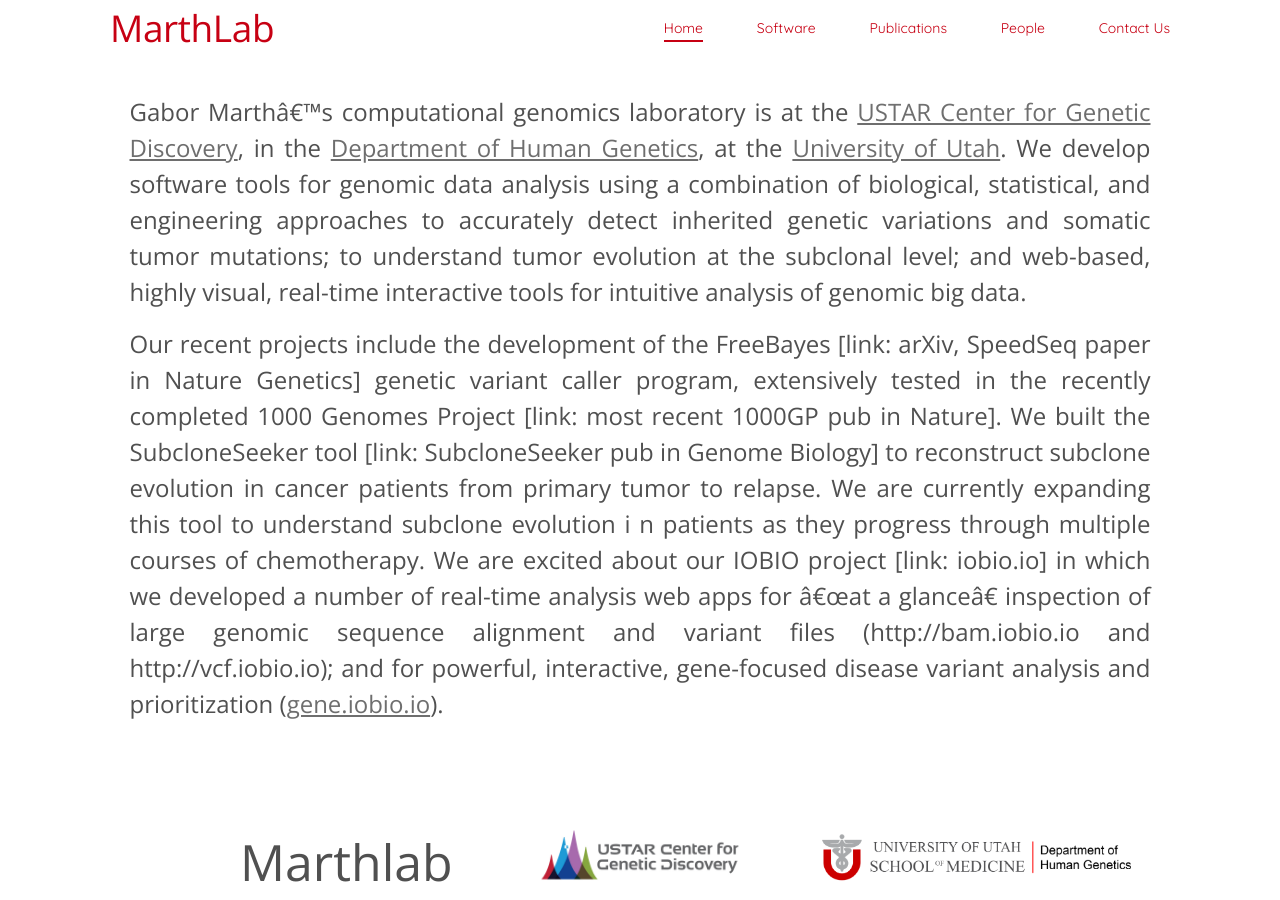
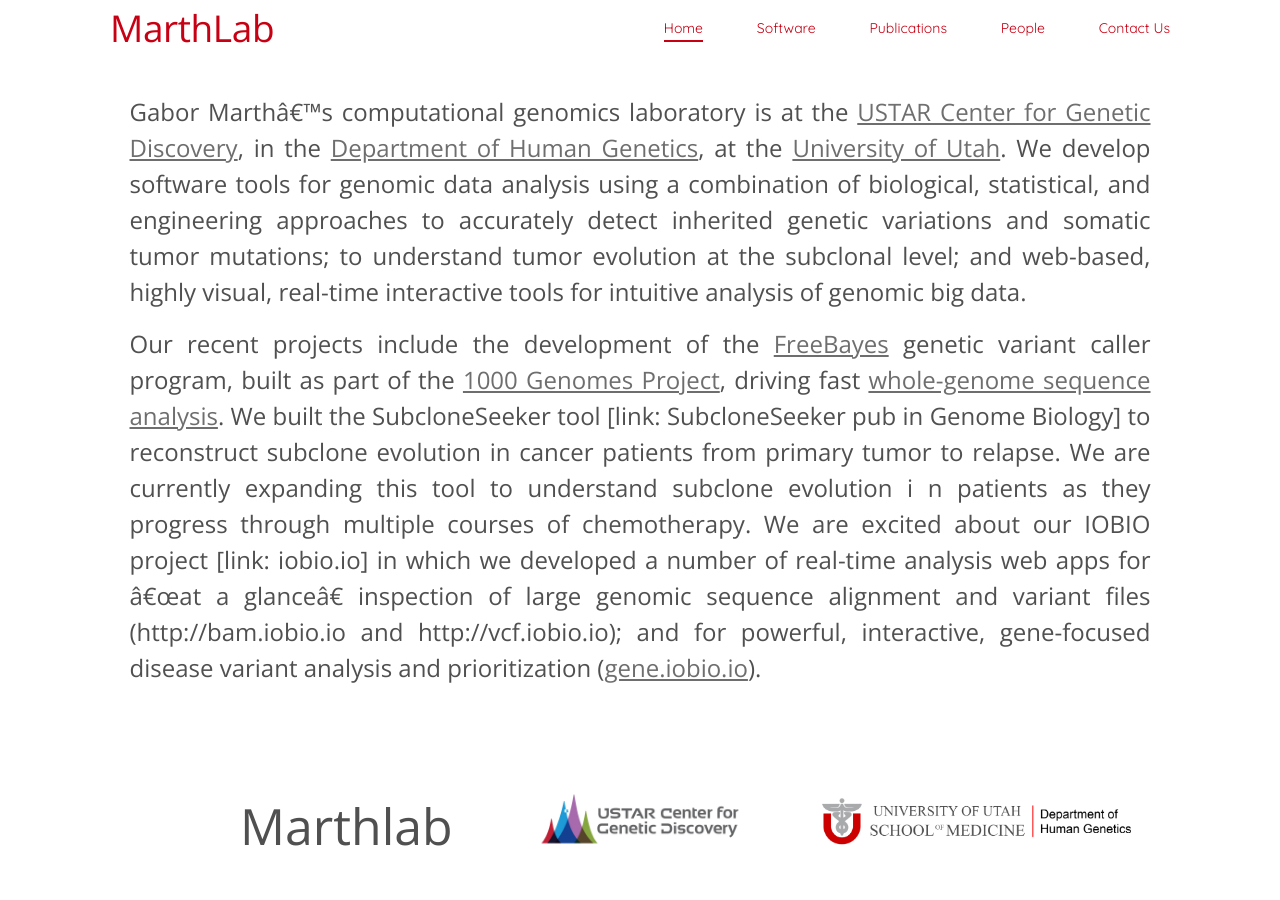
Before and after one commit to marthlab/LabWebsite, a Jekyll site: the page built from index.html, in a window 1280 px wide and 900 px high, scrolled down 478 px. Built offline with Jekyll 4.4.1, drawn with Linux system fonts in a browser that asks for light colours; Markdown is read by kramdown in place of the engine named in the settings; after the commit the page ends 1342 px from its top, so only the background shows below that.

Commit message:
Update index.html

```diff
--- a/index.html
+++ b/index.html
@@ -44,9 +44,10 @@
 		tumor evolution at the subclonal level; and web-based, highly visual, real-time interactive tools
 		for intuitive analysis of genomic big data.
 		<p></p>
-		Our recent projects include the development of the FreeBayes [link: arXiv, SpeedSeq paper in Nature Genetics]
-		genetic variant caller program, extensively tested in the recently completed 1000 Genomes
-		Project [link: most recent 1000GP pub in Nature]. We built the SubcloneSeeker tool
+		Our recent projects include the development of the <a href="http://arxiv.org/abs/1207.3907">FreeBayes</a>
+		genetic variant caller program, built as part of the <a href="http://www.1000genomes.org">1000 Genomes
+		Project</a>, driving fast <a href="http://www.nature.com/nmeth/journal/v12/n10/full/nmeth.3505.html">whole-genome sequence analysis</a>.
+		We built the SubcloneSeeker tool
 		[link: SubcloneSeeker pub in Genome Biology] to reconstruct subclone evolution in cancer patients
 		from primary tumor to relapse. We are currently expanding this tool to understand subclone evolution i
 		n patients as they progress through multiple courses of chemotherapy. We are excited about our IOBIO
```
